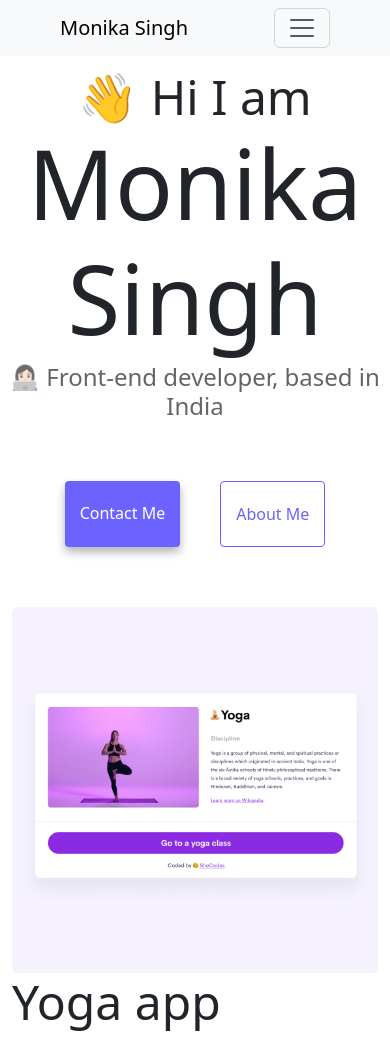
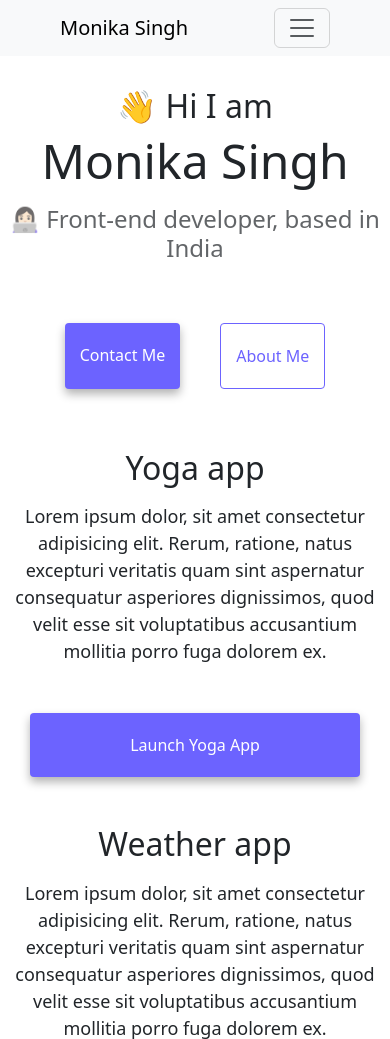
Before and after one commit to Monika5S/Shecodes-Responsive-week-3-project, a website: page index.html in a window 390 px wide. Shown: the top 1039 px of the page. Drawn offline with nearby package versions, Linux system fonts and the light colour scheme.

Commit message:
adding media query to make design responsive

```diff
--- a/index.html
+++ b/index.html
@@ -62,7 +62,7 @@
         <div class="col-md-6">
           <img
             src="images/yoga.png"
-            class="img-fluid rounded"
+            class="img-fluid rounded d-none d-md-block"
             alt="Yoga Project"
           />
         </div>
@@ -92,7 +92,7 @@
             mollitia porro fuga dolorem ex.
           </p>
 
-          <div class="mt-5 mb-5">
+          <div class="mt-5">
             <a href="#" class="launch-links primary-link">launch weather app</a>
           </div>
         </div>
@@ -100,7 +100,7 @@
         <div class="col-md-6">
           <img
             src="images/weather.png"
-            class="img-fluid rounded"
+            class="img-fluid rounded d-none d-md-block"
             alt="Weather app"
           />
         </div>
@@ -110,7 +110,7 @@
         <div class="col-md-6">
           <img
             src="images/yogurt.png"
-            class="img-fluid rounded"
+            class="img-fluid rounded d-none d-md-block"
             alt="Yogurt app "
           />
         </div>
--- a/src/style.css
+++ b/src/style.css
@@ -92,3 +92,29 @@ a.launch-links {
 .email-link:hover {
   text-decoration: underline;
 }
+
+@media(max-width:768px) {
+  body {
+    margin: 10% auto;
+    text-align: center;
+  }
+
+  h1 {
+    font-size: 48px;
+    line-height: 1.5;
+  }
+
+  h2 {
+    font-size: 32px;
+  }
+
+  .launch-links {
+    display: block;
+    text-align: center;
+    margin: 0 5%;
+  }
+
+  img {
+    margin: 2% auto;
+  }
+}
```
